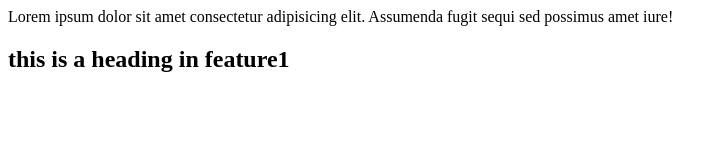
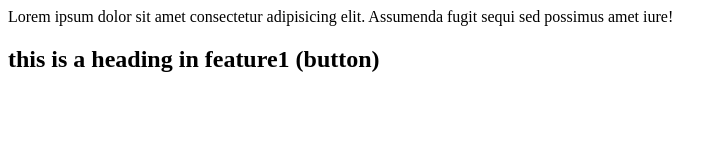
Before and after one commit to khusi-projrct/Repo-Init, a plain HTML site: page index.html in a window 1280 px wide. Shown: the whole page, without its empty margins (0-727 px from the left). Drawn offline with Linux system fonts and the light colour scheme.

```diff
--- a/index.html
+++ b/index.html
@@ -1,2 +1,2 @@
 <p>Lorem ipsum dolor sit amet consectetur adipisicing elit. Assumenda fugit sequi sed possimus amet iure!</p>
-<h2>this is a heading in feature1</h2>
+<h2>this is a heading in feature1 (button)</h2>
```
